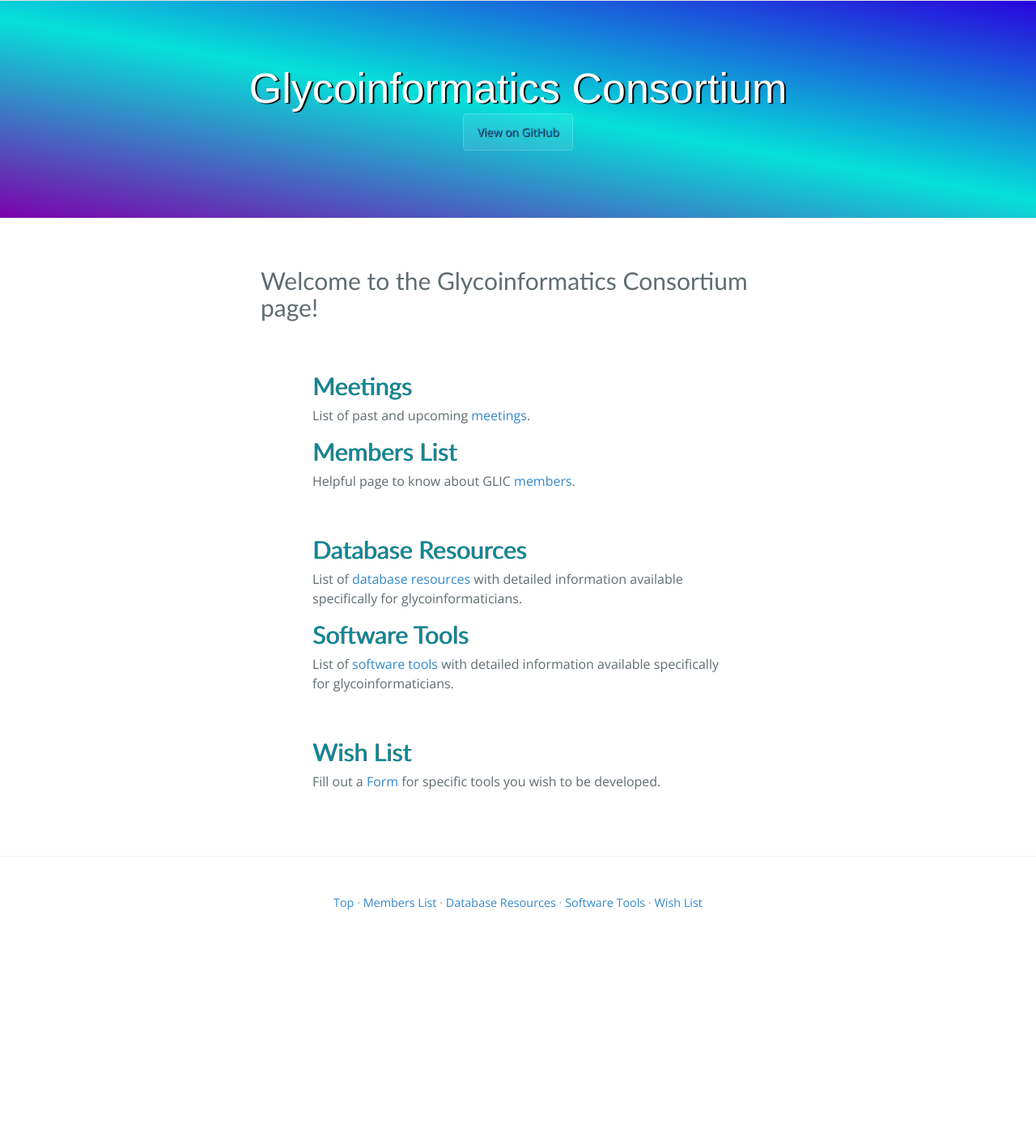
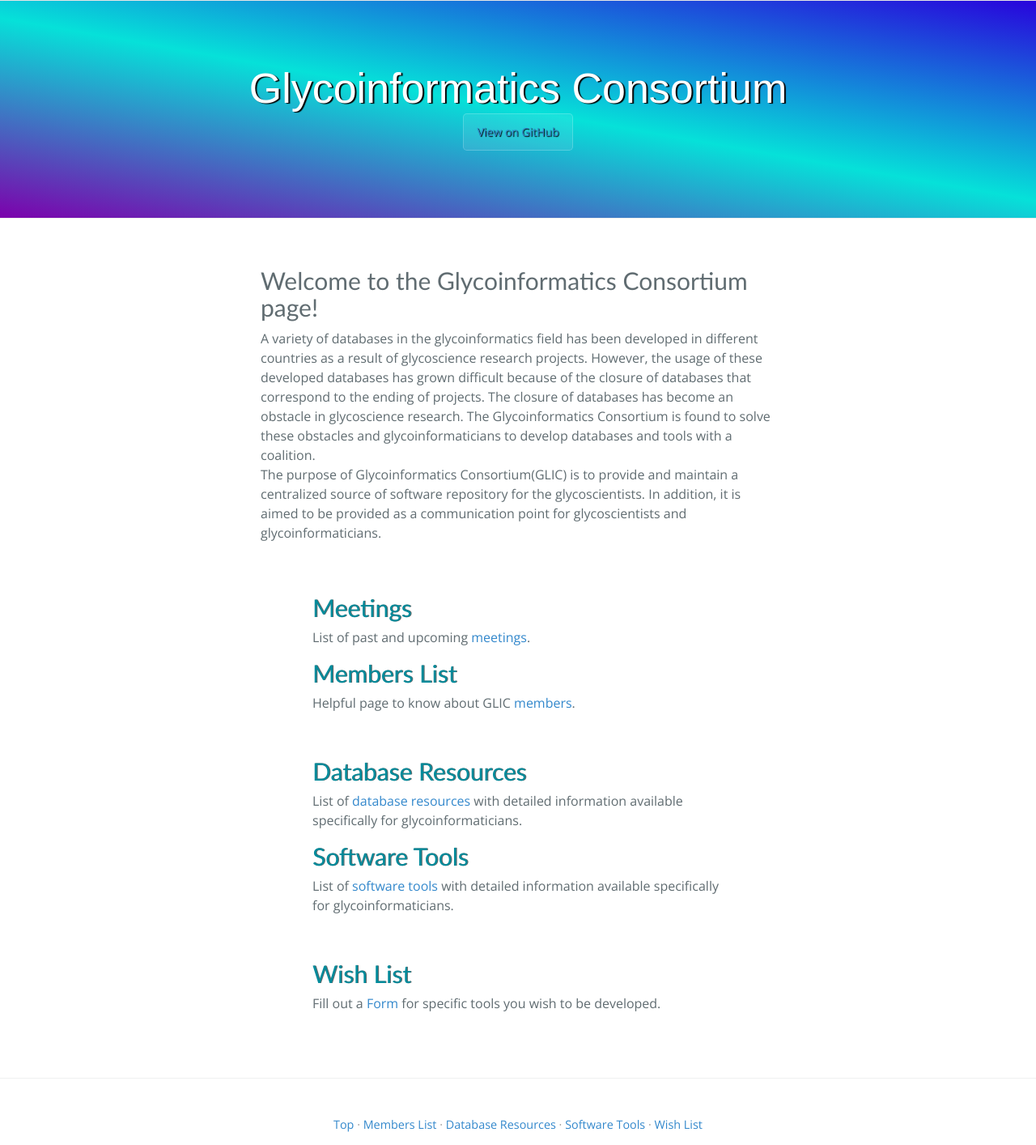
Before and after one commit to AokiCE/testglicpage, a Jekyll site: the page built from index.md, in a window 1280 px wide. Shown: the whole page at 81% size. Built offline with Jekyll 4.4.1, drawn with Linux system fonts in a browser that asks for light colours; nearby versions of some CDN libraries; before the commit the page ends 1140 px from its top, so only the background shows below that.

Commit message:
Update top.html

```diff
--- a/_layouts/top.html
+++ b/_layouts/top.html
@@ -10,9 +10,13 @@
 		<article>
 			<div class="top-section" style="margin:2em;">
 		<h2>Welcome to the Glycoinformatics Consortium page!</h2>
-		     {% for section in page.sections %}
-			<div>{{ section['top-section'] | textilize }}</div>
-	       	     {% endfor %}
+	<p>A variety of databases in the glycoinformatics field has been developed in different countries as a result of glycoscience research projects.
+	However, the usage of these developed databases has grown difficult because of the closure of databases that correspond to the ending of projects.
+	The closure of databases has become an obstacle in glycoscience research.
+	The Glycoinformatics Consortium is found to solve these obstacles and glycoinformaticians to develop databases and tools with a coalition.
+	<br>
+	The purpose of Glycoinformatics Consortium(GLIC) is to provide and maintain a centralized source of software repository for the glycoscientists.
+	In addition, it is aimed to be provided as a communication point for glycoscientists and glycoinformaticians.</p>
 			</div>
 
 			<div class="content">
```
